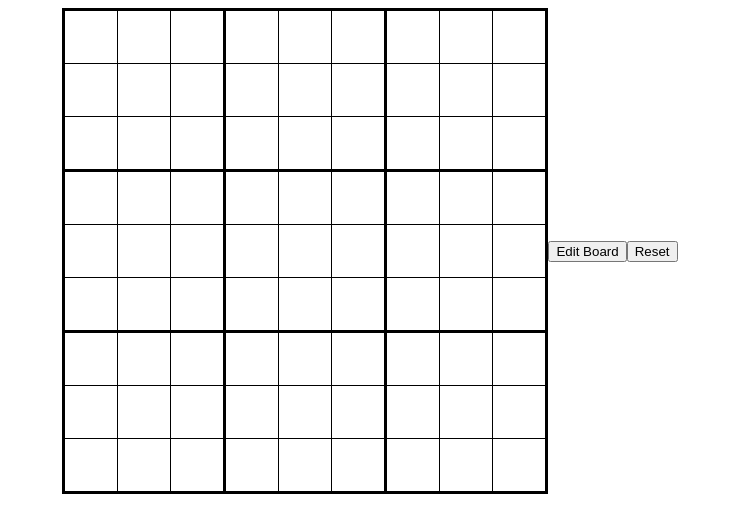
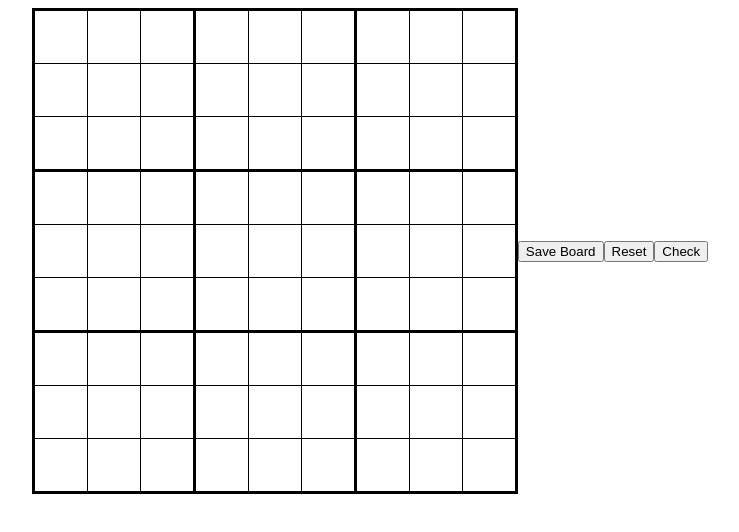
Before and after one commit to camnwalter/sudoku, a React (Create React App) app: page / in a window 1280 px wide. Shown: the top 532 px of the page, without its empty margins (270-1009 px from the left). Built offline with nearby package versions, Linux system fonts and the light colour scheme.

Commit message:
Add button to check board

```diff
--- a/src/components/Board.tsx
+++ b/src/components/Board.tsx
@@ -10,7 +10,7 @@ export const Board = () => {
   const [corners, setCorners] = useState<number[][]>(Array(81).fill([]));
   const [centers, setCenters] = useState<number[][]>(Array(81).fill([]));
   const [selected, setSelected] = useState(-1);
-  const [editing, setEditing] = useState(false);
+  const [editing, setEditing] = useState(true);
   const [lockedCells, setLockedCells] = useState<boolean[]>(
     Array(81).fill(false)
   );
@@ -53,6 +53,48 @@ export const Board = () => {
     setCenters((prev) => prev.map(() => []));
     setSelected(-1);
     setEditing(false);
+  };
+
+  const checkBoard = () => {
+    const isUnique = (arr: (number | null)[]) =>
+      arr.every((item, index) => {
+        return item === null || arr.indexOf(item) === index;
+      });
+
+    let solved = true;
+
+    for (let i = 0; i < SIZE; i++) {
+      const row = [];
+
+      for (let j = 0; j < SIZE; j++) {
+        row.push(board[i * SIZE + j]);
+      }
+
+      if (!isUnique(row)) {
+        solved = false;
+        break;
+      }
+
+      row.length = 0;
+      for (let j = 0; j < SIZE; j++) {
+        // if (board[i * SIZE + j] === null) {
+        //   solved = false;
+        //   break outer;
+        // }
+        row.push(board[i + SIZE * j]);
+      }
+
+      if (!isUnique(row)) {
+        solved = false;
+        break;
+      }
+    }
+
+    if (solved) {
+      alert("Congrats! You solved it!");
+    } else {
+      alert("Sorry... you messed up somewhere.");
+    }
   };
 
   const handleArrowMovements = (
@@ -211,6 +253,7 @@ export const Board = () => {
         {editing ? "Save Board" : "Edit Board"}
       </button>
       <button onClick={resetBoard}>Reset</button>
+      <button onClick={checkBoard}>Check</button>
     </>
   );
 };
```
